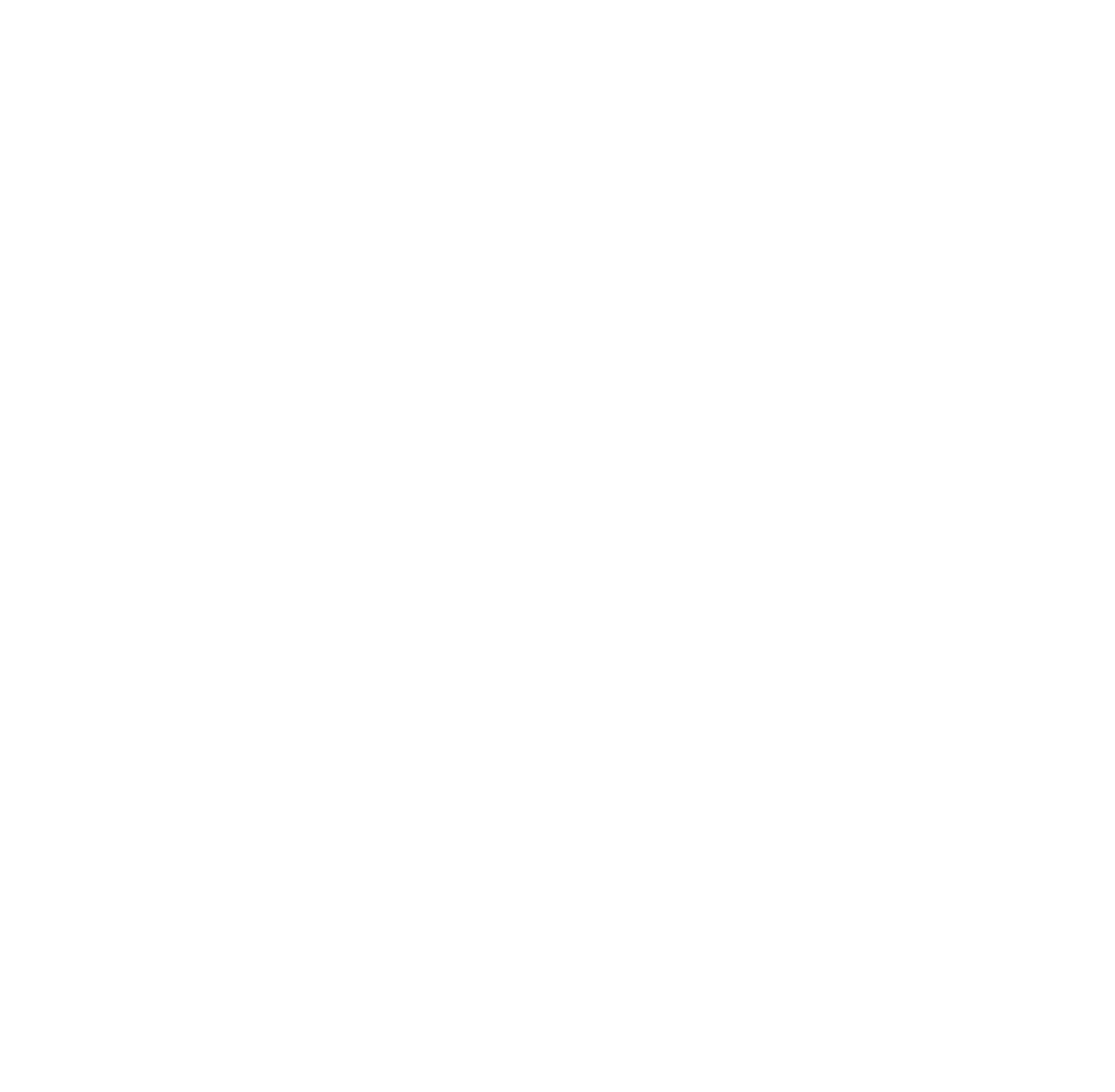
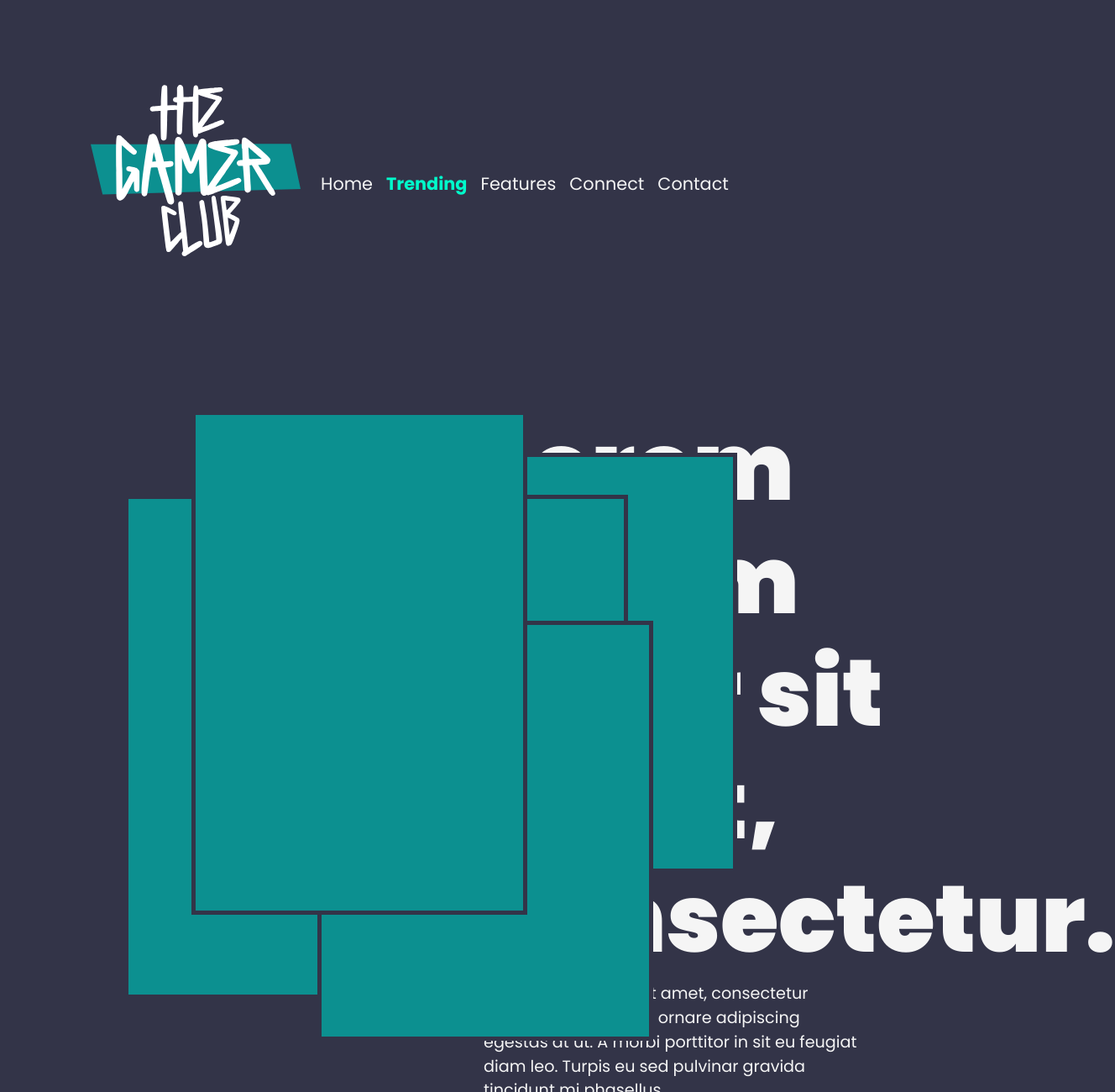
Before and after one commit to juampiursic/pre-entrega-02-ursic, a plain HTML site: page pages/trending.html in a window 1280 px wide. Shown: the top 1300 px of the page at 84% size, 1328 px wide, since content can reach past the window. Before the commit the page ends 800 px from the top, so only its background shows below. Drawn offline with nearby package versions, Linux system fonts and the light colour scheme.

Commit message:
Se agregaron estilos para trending.html y se modificaron contact e index

```diff
--- a/pages/trending.html
+++ b/pages/trending.html
@@ -0,0 +1,57 @@
+<!DOCTYPE html>
+<html lang="en">
+<head>
+    <meta charset="UTF-8">
+    <meta http-equiv="X-UA-Compatible" content="IE=edge">
+    <meta name="viewport" content="width=device-width, initial-scale=1.0">
+    <title>The Gamer Club</title>
+    <link href="https://cdn.jsdelivr.net/npm/bootstrap@5.2.2/dist/css/bootstrap.min.css" rel="stylesheet" integrity="sha384-Zenh87qX5JnK2Jl0vWa8Ck2rdkQ2Bzep5IDxbcnCeuOxjzrPF/et3URy9Bv1WTRi" crossorigin="anonymous">
+    <script src="https://cdn.jsdelivr.net/npm/bootstrap@5.2.2/dist/js/bootstrap.bundle.min.js" integrity="sha384-OERcA2EqjJCMA+/3y+gxIOqMEjwtxJY7qPCqsdltbNJuaOe923+mo//f6V8Qbsw3" crossorigin="anonymous"></script>
+    <link rel="stylesheet" href="../style.css">
+</head>
+<body>
+    <header>
+        <nav class="navbar navbar-expand-lg bg-transparent">
+            <div class="container-fluid">
+                <a class="navbar-brand" href="#"><img class="logo" src="../resources/logo.svg" alt="logo"></a>
+                <button class="navbar-toggler" type="button" data-bs-toggle="collapse" data-bs-target="#navbarNav" aria-controls="navbarNav" aria-expanded="false" aria-label="Toggle navigation">
+                    <span class="navbar-toggler-icon navbar-dark"></span>
+                </button>
+                <div class="collapse navbar-collapse" id="navbarNav">
+                    <ul class="navbar-nav">
+                        <li class="nav-item">
+                            <a class="nav-link" href="../index.html">Home</a>
+                        </li>
+                        <li class="nav-item">
+                            <a class="nav-link active" aria-current="page" href="../pages/trending.html">Trending</a>
+                        </li>
+                        <li class="nav-item">
+                            <a class="nav-link" href="#">Features</a>
+                        </li>
+                        <li class="nav-item">
+                            <a class="nav-link" href="#">Connect</a>
+                        </li>
+                        <li class="nav-item">
+                            <a class="nav-link" href="./contact.html">Contact</a>
+                        </li>
+                    </ul>
+                </div>
+            </div>
+        </nav>
+    </header>
+    <main class="trending">
+        <section>
+            <aside>
+                <h1>Lorem ipsum dolor sit amet, consectetur.</h1>
+                <p>Lorem ipsum dolor sit amet, consectetur adipiscing elit. Quam ornare adipiscing egestas at ut. A morbi porttitor in sit eu feugiat diam leo. Turpis eu sed pulvinar gravida tincidunt mi phasellus.</p>
+            </aside>
+            <div class="connections">
+                <div id="uno"></div>
+                <div id="dos"></div>
+                <div id="tres"></div>
+                <div id="cuatro"></div>
+            </div>
+        </section>
+    </main>
+</body>
+</html>
--- a/style.css
+++ b/style.css
@@ -103,6 +103,127 @@ body{
         object-fit: contain;
         animation: gameAnimate 1s ease 0s 1 normal forwards;
     }
+
+
+    /* <------ Trending ------> */
+
+main.trending section aside {
+
+    /* Position */
+    position: absolute;
+
+    /* Padding */
+    padding-left: 45%;
+}
+
+main.trending section aside h1{
+
+    /* Font */
+    font-family: Poppins, sans-serif;
+    font-weight: 900;
+    font-size: 7rem;
+
+    /* Color */
+    color: whitesmoke;
+
+    /* Size */
+    width: 80%;
+
+    /* Padding */
+    padding-bottom: 0%;
+}
+
+main.trending section aside p{
+
+    /* Font */
+    font-family: Poppins, sans-serif;
+    font-size: 1.2rem;
+    font-weight: 400;
+
+    /* Color */
+    color: whitesmoke;
+
+    /* Size */
+    width: 60%;
+}
+
+main.trending div.connections{
+
+    /* Padding, Margin & Position */
+    position: relative;
+    margin-top: 4%;
+    padding-left: 10%;
+}
+
+main.trending section #uno{
+
+    /* Color */
+    background-color: #0C9090;
+
+    /* Size */
+    width: 300px;
+    height: 500px;
+
+    /* Border Style */
+    border: 5px solid #333448;
+
+    /* Padding, Margin & Position */
+    margin: 50px;
+    margin-left: 450px;
+    position: absolute;
+
+}
+
+main.trending section #dos{
+
+    /* Color */
+    background-color: #0C9090;
+    width: 600px;
+    height: 600px;
+
+    /* Border Style */
+    border: 5px solid #333448;
+
+    /* Padding, Margin & Position */
+    margin-left: 20px;
+    margin-top: 100px;
+    position: absolute;
+}
+
+main.trending section #tres{
+
+    /* Color */
+    background-color: #0C9090;
+
+    /* Size */
+    width: 400px;
+    height: 500px;
+
+    /* Border Style */
+    border: 5px solid #333448;
+
+    /* Padding, Margin & Position */
+    margin-left: 250px;
+    margin-top: 250px;
+    position: absolute;
+}
+
+main.trending section #cuatro{
+
+    /* Color */
+    background-color: #0C9090;
+
+    /* Size */
+    width: 400px;
+    height: 600px;
+
+    /* Border Style */
+    border: 5px solid #333448;
+
+    /* Padding, Margin & Position */
+    margin-left: 100px;
+    position: absolute;
+}
 
 /**<-----  Contact  ----->**/
 
```
Also changed, not shown: index.html (+1 -1 lines), pages/contact.html (+1 -1 lines).
